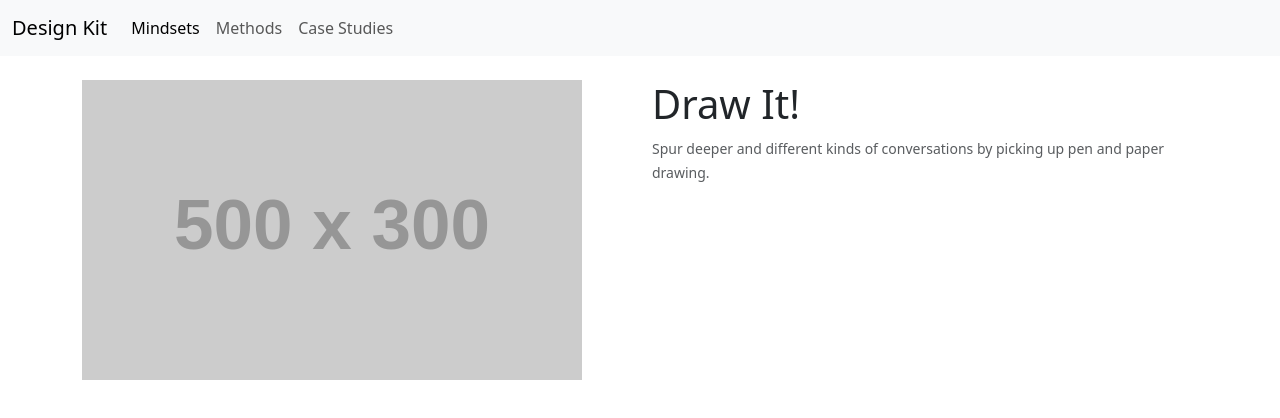
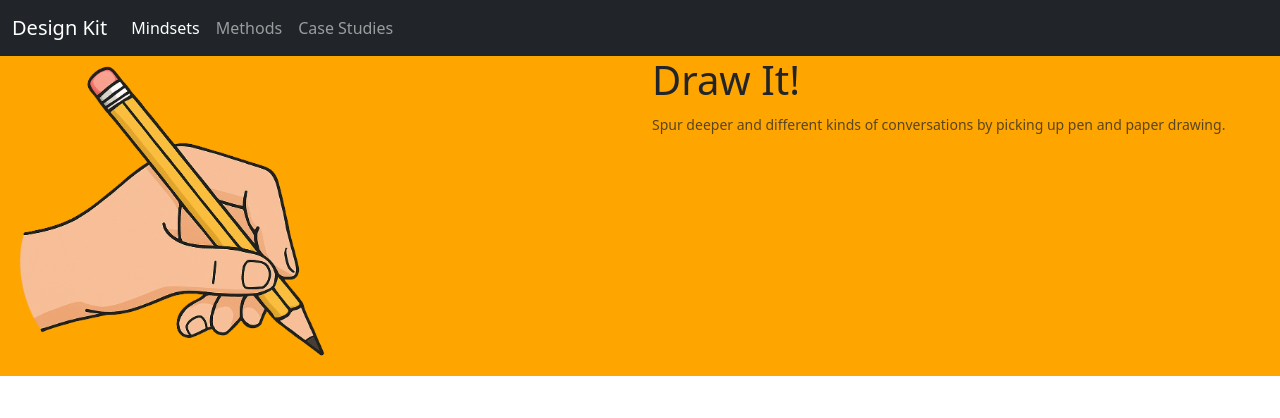
Before and after one commit to teedaa/cs50b-week3, a plain HTML site: page index.html in a window 1280 px wide. Drawn offline with nearby package versions, Linux system fonts and the light colour scheme; placeholder pictures from the web are drawn by us.

Commit message:
change placeholder image to actual image, color banner

```diff
--- a/index.html
+++ b/index.html
@@ -9,7 +9,7 @@
   </head>
   <body>
     <!-- Navbar -->
-    <nav class="navbar navbar-expand-lg bg-body-tertiary">
+    <nav class="navbar navbar-expand-lg navbar-dark bg-dark">
       <div class="container-fluid">
         <a class="navbar-brand" href="#">Design Kit</a>
         <button class="navbar-toggler" type="button" data-bs-toggle="collapse" data-bs-target="#navbarNavAltMarkup" aria-controls="navbarNavAltMarkup" aria-expanded="false" aria-label="Toggle navigation">
@@ -24,10 +24,10 @@
         </div>
       </div>
     </nav>
-    <main class="container my-4">
+    <main class="container-fluid banner">
       <div class="row">
         <div class="col-md-6">
-          <img src="https://via.placeholder.com/500x300" class="img-fluid" alt="Placeholder Image">
+          <img src="./assets/hand.png" class="img-fluid hand" alt="Hand holding a pencil">
         </div>
         <div class="col-md-6">
           <h1>Draw It! </h1>
--- a/styles.css
+++ b/styles.css
@@ -1,3 +1,8 @@
-.header {
-    background-color: ;
+.banner {
+    background-color: orange;
 }
+
+.hand {
+    width: 20rem;
+    height: auto;
+}
```
Also changed, not shown: assets/hand.png (added).
